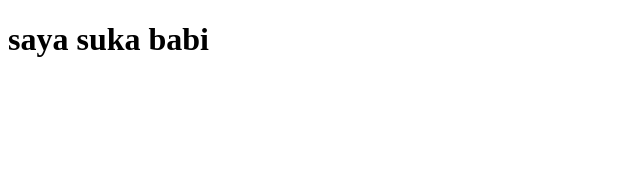
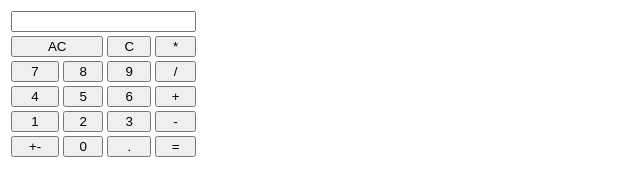
Before and after one commit to Maajesty/kursusmaajesty, a plain HTML site: page index.html in a window 1280 px wide. Shown: the whole page, without its empty margins (0-640 px from the left). Drawn offline with Linux system fonts and the light colour scheme.

Commit message:
Add files via upload

```diff
--- a/index.html
+++ b/index.html
@@ -1,9 +1,82 @@
-<!DOCTYPE html>
-        <html>
-            <head>
-            <title>testing</title>
-        </head>
+<!DOCTYPE html
+<html>
+    <head>
+        <style>
+            button{
+                width: 100%
+            }
+        </style>
         <body>
-            <h1>saya suka babi<h1>
-           </body>
-        </html>
+            <table>
+                <tr>
+                    <th colspan="4"><input><type="text" name="display"></th>
+
+                </tr>
+                <tr>
+                    <td colspan="2">
+                        <button>AC</button>
+                    </td>
+                    <td>
+                        <button>C</button>
+                    </td>
+                    <td>
+                        <button>*</button>
+                    </td>
+                </tr>
+                <tr>
+                    <td>
+                        <button>7</button>
+                    </td>
+                    <td>
+                        <button>8</button>
+                    </td>
+                    <td>
+                        <button>9</button>
+                    </td>
+                    <td>
+                        <button>/</button>
+                    </td>
+               </tr>
+               <tr>
+                    <td>
+                        <button>4</button>
+                    </td>
+                    <td>
+                        <button>5</button>
+                    </td>
+                    <td>
+                        <button>6</button>
+                    </td>
+                    <td>
+                        <button>+</button>
+               </tr>
+               <tr>
+                    <td>
+                        <button>1</button>
+                    </td>
+                    <td>
+                        <button>2</button>
+                    </td>
+                    <td>
+                        <button>3</button>
+                    </td>
+                    <td>
+                        <button>-</button>
+                    </td>
+                <tr>
+                    <td>
+                        <button>+-</button>
+                    </td>
+                    <td>
+                        <button>0</button>
+                    </td>
+                    <td>
+                        <button>.</button>
+                    </td>
+                    <td>
+                        <button>=</button>
+               </tr>
+            </table>
+
+        </body>
+    </html>
```
